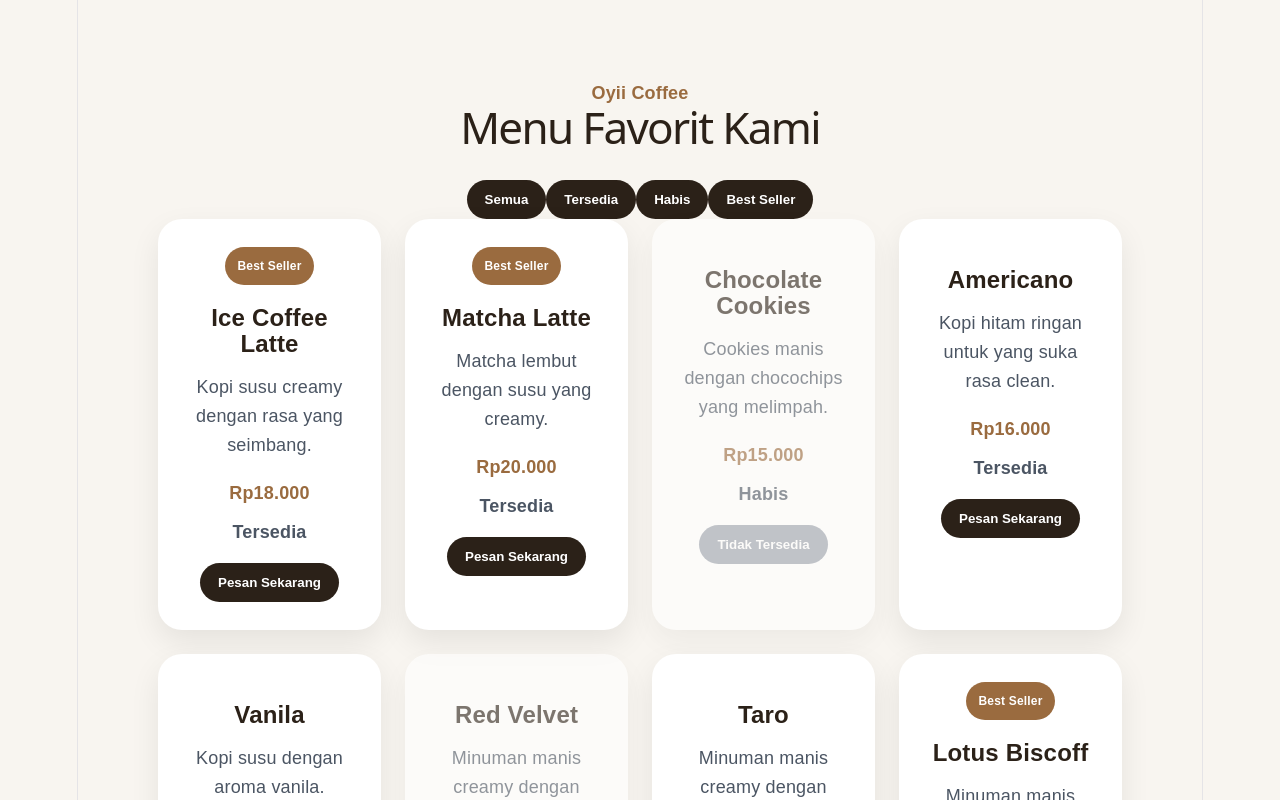
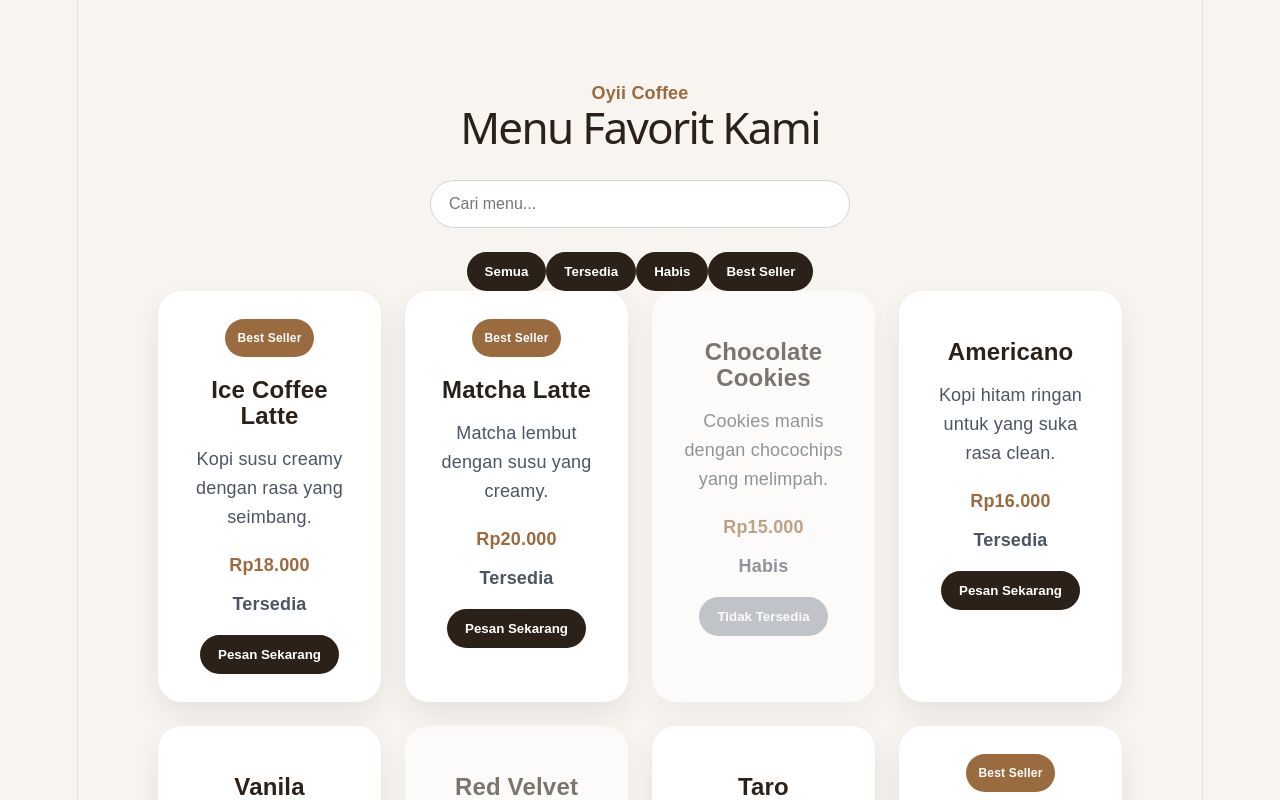
Before and after one commit to oyiibielstudio/fullstack-learning, a React (Vite) app in the folder latihan/pertemuan-9-react/: page / in a window 1280 px wide. Shown: the top 800 px of the page. Built offline with nearby package versions, Linux system fonts and the light colour scheme.

Commit message:
Menambahkan fitur search menu React

```diff
--- a/latihan/pertemuan-9-react/src/App.css
+++ b/latihan/pertemuan-9-react/src/App.css
@@ -105,6 +105,28 @@
   cursor: not-allowed;
 }
 
+.search-box {
+  display: flex;
+  justify-content: center;
+  margin-bottom: 24px;
+}
+
+.search-box input {
+  width: 100%;
+  max-width: 420px;
+  padding: 14px 18px;
+  border: 1px solid #d1d5db;
+  border-radius: 999px;
+  font-size: 16px;
+  background-color: white;
+  color: #2b2118;
+}
+
+.search-box input:focus {
+  outline: none;
+  border-color: #9a6b3f;
+}
+
 @media (max-width: 1024px) {
   .menu-grid {
     grid-template-columns: repeat(2, 1fr);
@@ -144,6 +166,13 @@
   border-color: #9a6b3f;
 }
 
+.empty-message {
+  text-align: center;
+  color: #6b7280;
+  font-size: 18px;
+  margin-top: 40px;
+}
+
   button {
     width: 100%;
   }
--- a/latihan/pertemuan-9-react/src/App.jsx
+++ b/latihan/pertemuan-9-react/src/App.jsx
@@ -106,28 +106,41 @@
 
 function App() {
   const [filter, setFilter] = useState("semua");
+  const [search, setSearch] = useState("");
 
 const filteredMenus = menus.filter((menu) => {
+  const cocokDenganSearch = menu.nama
+    .toLowerCase()
+    .includes(search.toLowerCase());
+
   if (filter === "tersedia") {
-      return menu.tersedia === true;
+    return menu.tersedia === true && cocokDenganSearch;
   }
 
   if (filter === "habis") {
-      return menu.tersedia === false;
+    return menu.tersedia === false && cocokDenganSearch;
   }
 
   if (filter === "bestSeller") {
-      return menu.bestSeller === true;
+    return menu.bestSeller === true && cocokDenganSearch;
   }
 
-    return true;
+  return cocokDenganSearch;
 });
-
   return (
     <main className="container">
       <div className="header">
         <p>Oyii Coffee</p>
         <h1>Menu Favorit Kami</h1>
+      </div>
+
+      <div className="search-box">
+        <input
+          type="text"
+          placeholder="Cari menu..."
+          value={search}
+          onChange={(e) => setSearch(e.target.value)}
+        />
       </div>
 
       <div className="filter-buttons">
@@ -160,6 +173,7 @@
         </button>
       </div>
 
+{filteredMenus.length > 0 ? (
   <div className="menu-grid">
     {filteredMenus.map((menu) => (
       <MenuCard
@@ -172,6 +186,9 @@
       />
     ))}
   </div>
+) : (
+  <p className="empty-message">Menu tidak ditemukan.</p>
+)}
     </main>
   );
 }
```
Lines whose indentation alone changed are shown as unchanged.
